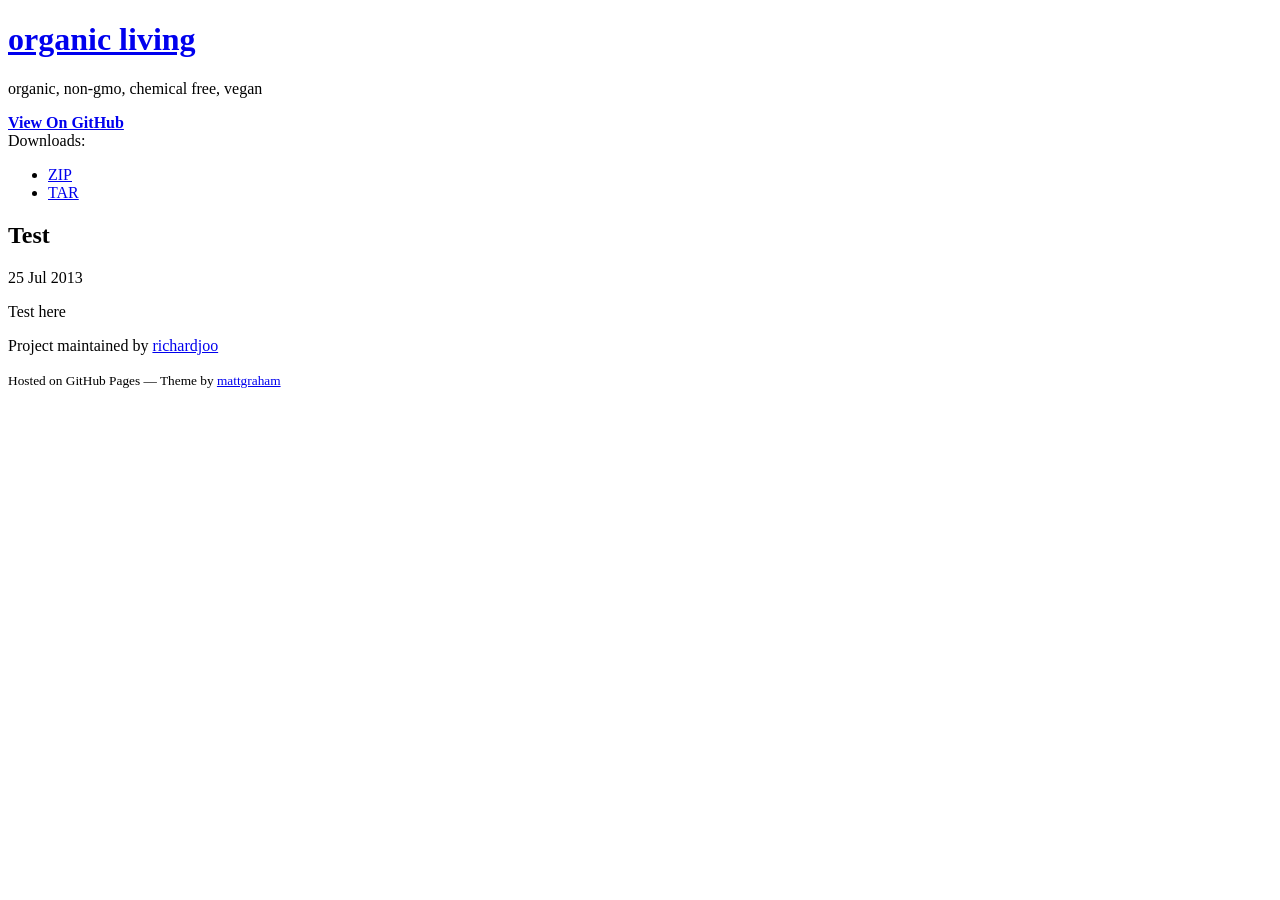
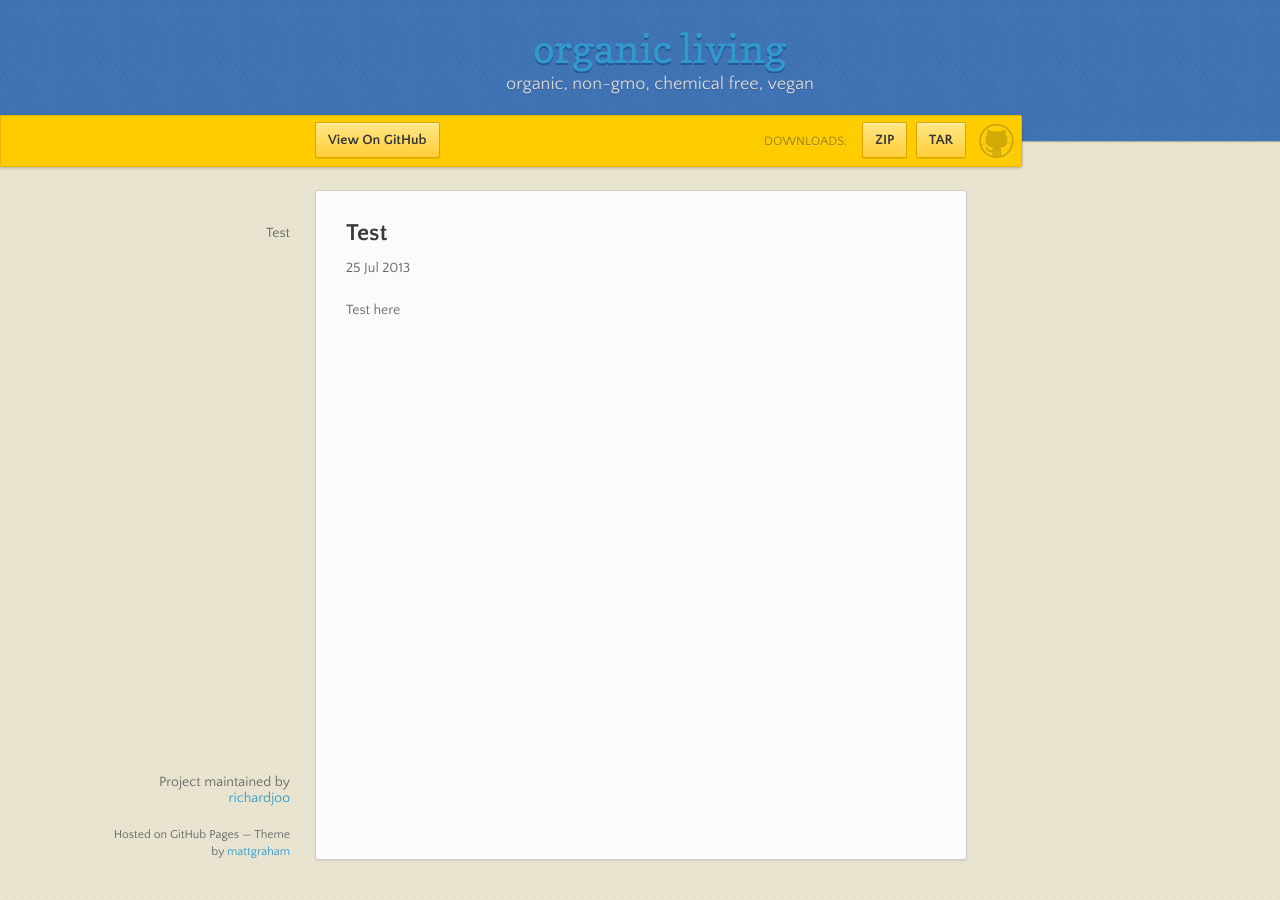
Before and after one commit to richardjoo/organicliving, a Jekyll site: the page built from _posts/2013-07-25-test.markdown, in a window 1280 px wide. Built offline with Jekyll 4.4.1, drawn with Linux system fonts in a browser that asks for light colours; nearby versions of some CDN libraries.

Commit message:
config file updated, index with full path to stylesheets, javascripts, and css paths added

```diff
--- a/_config.yml
+++ b/_config.yml
@@ -4,4 +4,4 @@ paginate: 10
 safe: true
 lsi: false
 url: http://richardjoo.github.io/organicliving
-# url: http://0.0.0.0:4000/
+# url: http://0.0.0.0:4000
--- a/_layouts/default.html
+++ b/_layouts/default.html
@@ -4,10 +4,10 @@
     <meta charset="utf-8">
     <meta http-equiv="X-UA-Compatible" content="chrome=1">
     <title>{{ page.title }}</title>
-    <link rel="stylesheet" href="stylesheets/styles.css">
-    <link rel="stylesheet" href="stylesheets/pygment_trac.css">
+    <link rel="stylesheet" href="{{ site.url }}/stylesheets/styles.css">
+    <link rel="stylesheet" href="{{ site.url }}/stylesheets/pygment_trac.css">
     <script src="https://ajax.googleapis.com/ajax/libs/jquery/1.7.1/jquery.min.js"></script>
-    <script src="javascripts/main.js"></script>
+    <script src="{{ site.url }}/javascripts/main.js"></script>
     <!--[if lt IE 9]>
       <script src="//html5shiv.googlecode.com/svn/trunk/html5.js"></script>
     <![endif]-->
```
Also changed, not shown: index.html (line endings or trailing spaces), 4 other files.
